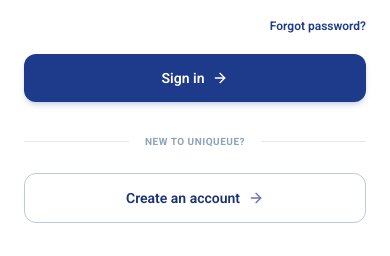
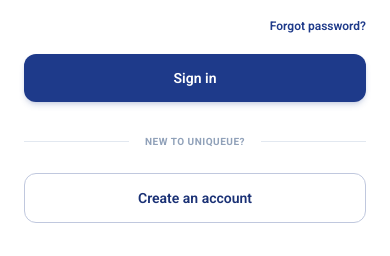
Before and after one commit to Olawale9253/UNI-QUEUE-PLATFORM, a React (Vite) app in the folder frontend/: page /login in a window 390 px wide. Shown: the part 402-658 px from the top of the page. Built offline with nearby package versions, Linux system fonts and the light colour scheme.

Commit message:
style: relocate sign in link to bottom and enhance mobile logo branding

```diff
--- a/frontend/src/pages/Login.jsx
+++ b/frontend/src/pages/Login.jsx
@@ -371,7 +371,6 @@
                                 ) : (
                                     <>
                                         Sign in
-                                        <ArrowRight className="h-4 w-4" />
                                     </>
                                 )}
                             </button>
@@ -395,7 +394,6 @@
                                 className="flex w-full items-center justify-center gap-2 rounded-xl border border-brand-200 bg-white py-3.5 text-sm font-semibold text-brand-700 transition-colors hover:border-brand-300 hover:bg-brand-50 dark:border-slate-700 dark:bg-slate-800 dark:text-brand-400 dark:hover:bg-slate-700"
                             >
                                 Create an account
-                                <ArrowRight className="h-4 w-4 text-brand-400" />
                             </Link>
                         </div>
 
```
